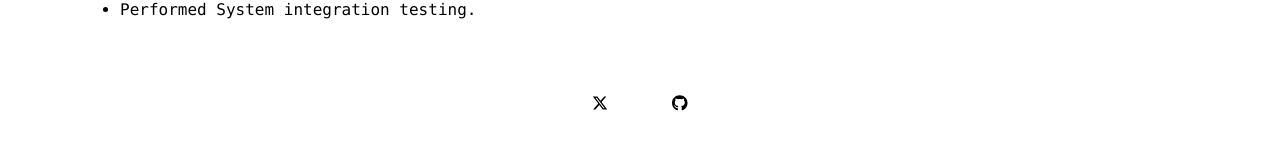
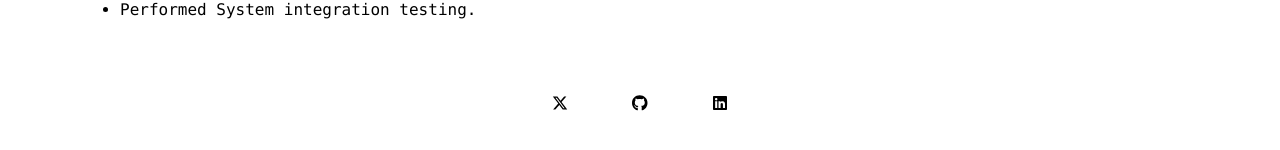
Before and after one commit to sudhi001/sudhi001.github.io, a Next.js app: page / in a window 1280 px wide. Shown: the part 1826-1976 px from the top of the page. Built offline with nearby package versions, Linux system fonts and the light colour scheme.

Commit message:
feat:ui fixes

```diff
--- a/app/page.tsx
+++ b/app/page.tsx
@@ -2,7 +2,7 @@ import ProfileBio from '../components/profile/bio/Bio'
 import ProfileAboutMe from '../components/profile/about/AboutMe'
 import ProfileImage from '../components/profile/image/Image'
 import { FontAwesomeIcon } from '@fortawesome/react-fontawesome'
-import { faGithub, faXTwitter } from '@fortawesome/free-brands-svg-icons'
+import { faGithub, faXTwitter ,faLinkedin} from '@fortawesome/free-brands-svg-icons'
 
 export default function Home() {
   return (
@@ -14,23 +14,31 @@ export default function Home() {
       <div className="flex place-items-center  lg:pl-24 lg:pr-24  lg:pb-7  p-4">
       <ProfileAboutMe/>
       </div>
-      <div className="mb-16 grid min-w-20 max-w-40 w-full mb-0 grid-cols-2 text-center ">
+      <div className="mb-16 grid min-w-20 max-w-60 w-full mb-0 grid-cols-3 text-center ">
         <a
           href="https://twitter.com/su_dhi"
           className="group rounded-lg border border-transparent px-5 py-4 transition-colors hover:border-gray-300 hover:bg-gray-100 hover:dark:border-neutral-700 hover:dark:bg-neutral-800/30"
           target="_blank"
-          rel="noopener noreferrer"
+          rel="n"
         >
-          <FontAwesomeIcon icon={faXTwitter}  />
+          <FontAwesomeIcon icon={faXTwitter} />
         </a>
 
         <a
           href="https://github.com/sudhi001"
           className="group rounded-lg border border-transparent px-5 py-4 transition-colors hover:border-gray-300 hover:bg-gray-100 hover:dark:border-neutral-700 hover:dark:bg-neutral-800/30"
           target="_blank"
-          rel="noopener noreferrer"
+          rel=""
         >
-         <FontAwesomeIcon icon={faGithub}  />
+         <FontAwesomeIcon icon={faGithub} />
+        </a>
+        <a
+          href="https://in.linkedin.com/in/sudhis"
+          className="group rounded-lg border border-transparent px-5 py-4 transition-colors hover:border-gray-300 hover:bg-gray-100 hover:dark:border-neutral-700 hover:dark:bg-neutral-800/30"
+          target="_blank"
+          rel=""
+        >
+         <FontAwesomeIcon icon={faLinkedin} />
         </a>
       </div>
     </main>
```
